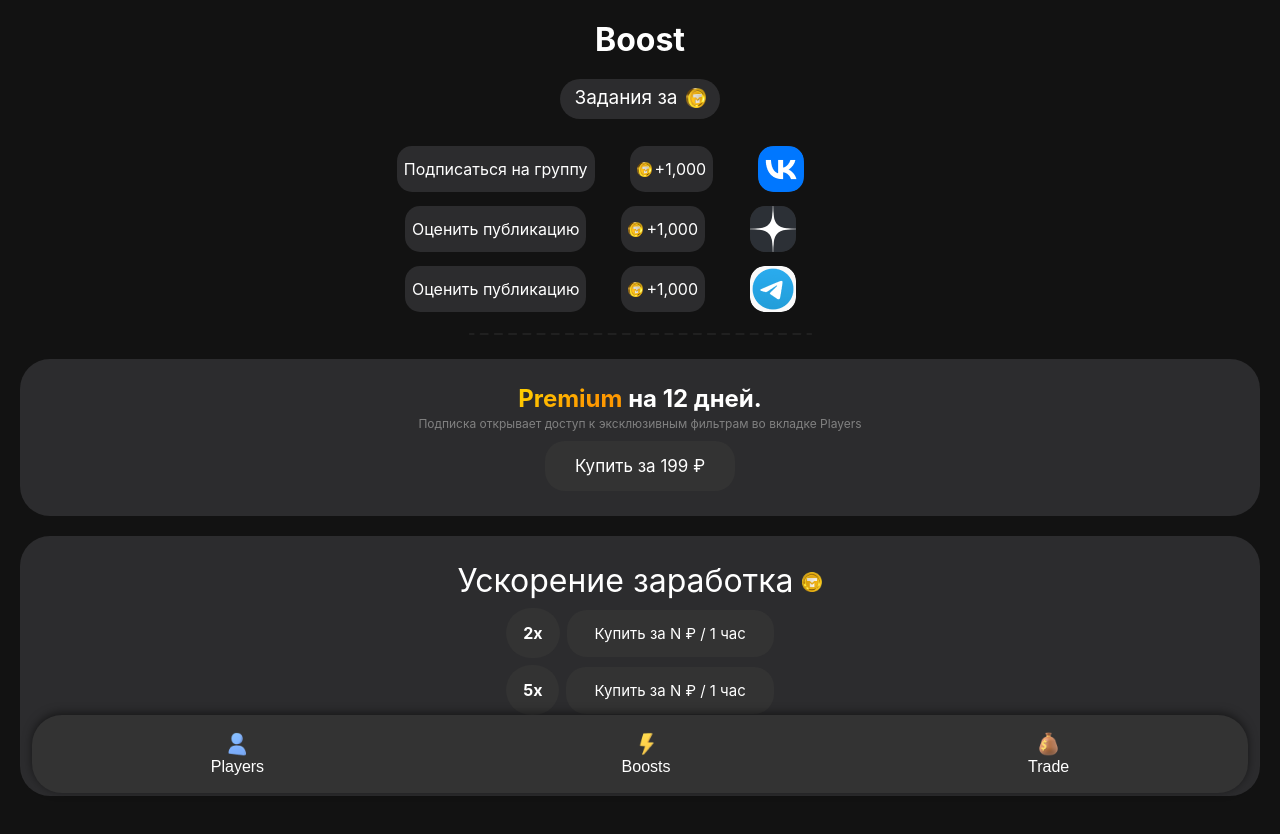
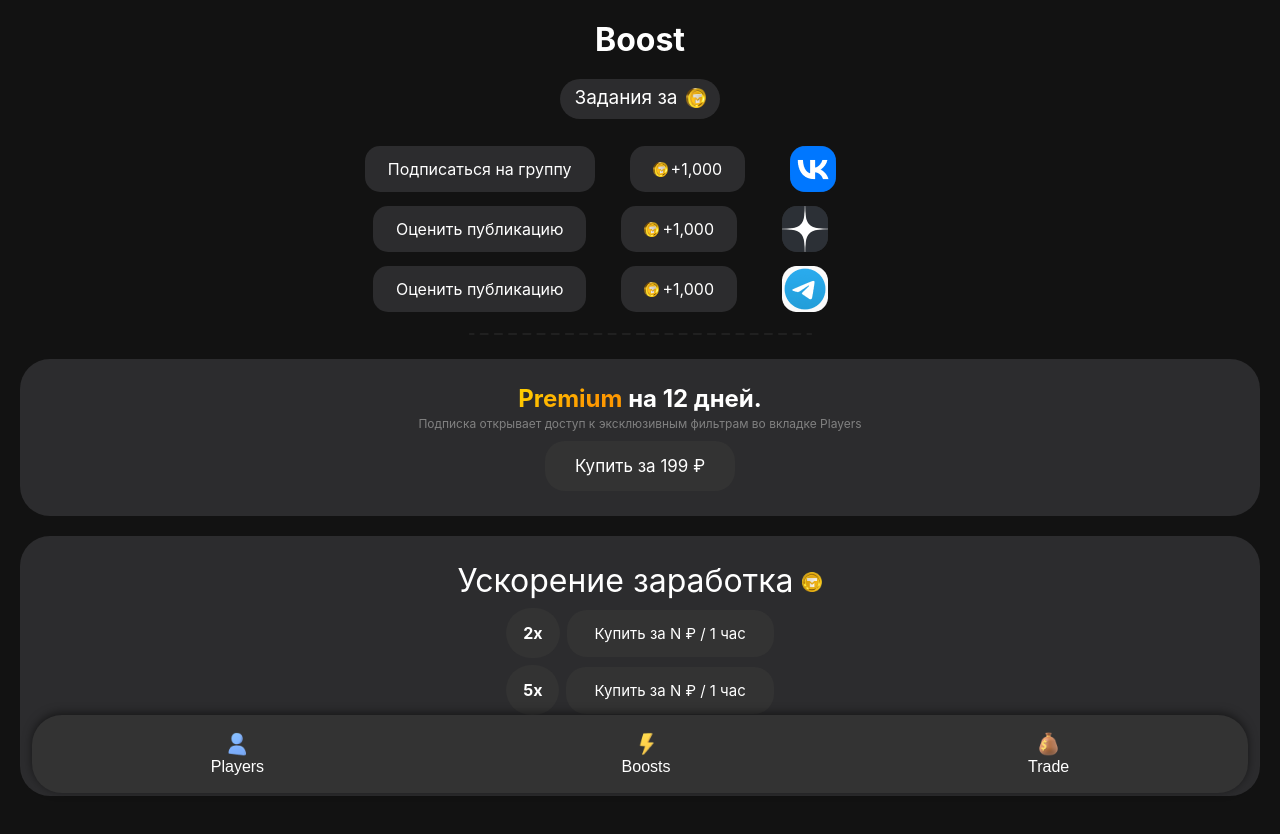
Before and after one commit to artemodkow/tg-webapp-react, a React (Create React App) app: page / in a window 1280 px wide. Both pictures are taken after a click on the button "Boosts". Shown: the top 834 px of the page. Built offline with nearby package versions, Linux system fonts and the light colour scheme; a web font is replaced by a local one.

Commit message:
boosts menu gotov

```diff
--- a/src/components/Boosts/Boosts.css
+++ b/src/components/Boosts/Boosts.css
@@ -54,10 +54,9 @@
     margin-left: 15px;
 }
 
-
 .boosts-text .task {
     background-color: #2c2c2e;
-    padding: 7px;
+    padding: 1px 23px;
     border-radius: 15px;
     display: flex;
     align-items: center;
--- a/src/components/Boosts/Boosts.js
+++ b/src/components/Boosts/Boosts.js
@@ -28,11 +28,11 @@ const Boosts = () => {
                         "/icons/Монетка золотая право.png"} alt="Coin" className="coin"/> +1,000
                     </span>
                     <a
+                        className="icon"
                         href="https://vk.com"
                         target="_blank"
                     >
-                        <img src={process.env.PUBLIC_URL + "/icons/vk.png"} alt="Coin"
-                             className="icon"/>
+                        <img src={process.env.PUBLIC_URL + "/icons/vk.png"} alt="Coin"/>
                     </a>
                 </div>
                 <div className="boosts-text">
@@ -41,11 +41,11 @@ const Boosts = () => {
                         "/icons/Монетка золотая право.png"} alt="Coin" className="coin"/>+1,000
                     </span>
                     <a
+                        className="icon"
                         href="https://dzen.ru"
                         target="_blank"
                     >
-                        <img src={process.env.PUBLIC_URL + "/icons/ya.png"} alt="Coin"
-                             className="icon"/>
+                        <img src={process.env.PUBLIC_URL + "/icons/ya.png"} alt="Coin"/>
                     </a>
                 </div>
                 <div className="boosts-text">
@@ -56,11 +56,11 @@ const Boosts = () => {
                         +1,000
                     </span>
                     <a
+                        className="icon"
                         href="https://weba.telegram.org"
                         target="_blank"
                     >
-                        <img src={process.env.PUBLIC_URL + "/icons/telegram.png"} alt="Coin"
-                             className="icon"/>
+                        <img src={process.env.PUBLIC_URL + "/icons/telegram.png"} alt="Coin"/>
                     </a>
                 </div>
             </div>
--- a/src/components/Players/Players.css
+++ b/src/components/Players/Players.css
@@ -240,6 +240,7 @@
     position: absolute; /* Абсолютное позиционирование относительно родителя */
     top: 20px; /* Отступ сверху внутри контейнера */
     right: 10px; /* Отступ справа внутри контейнера */
+    margin-top: 10px;
     margin-right:35px;
 }
 .coins-icon-size{
```
